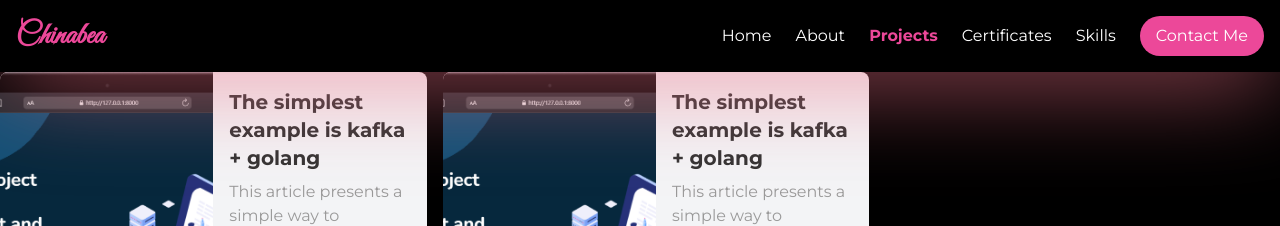
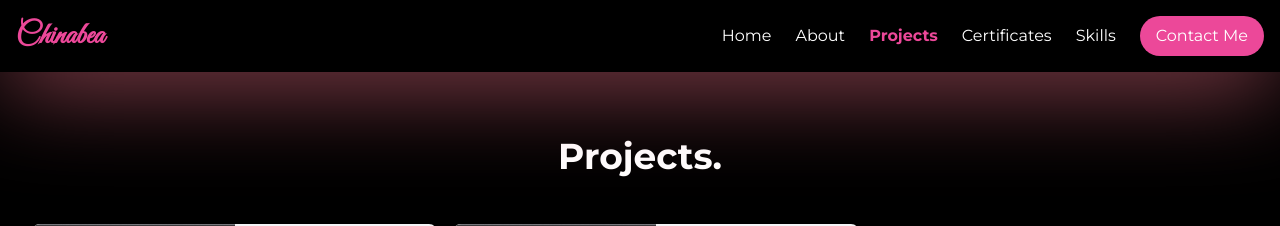
Before and after one commit to chinabea/MyWebPortfolio, a Nuxt app: page /projects in a window 1280 px wide. Shown: the top 226 px of the page. Built offline with nearby package versions, Linux system fonts and the light colour scheme.

Commit message:
update projects

```diff
--- a/pages/projects.vue
+++ b/pages/projects.vue
@@ -1,4 +1,8 @@
 <template>
+  <div class="mt-8"></div>
+  <div class="bg-background text-foreground min-h-screen p-8 flex flex-col items-center">
+    <h1 class="text-4xl font-bold font-montserrat mb-4">Projects.</h1>
+    <div class="mb-8"></div>
     <div class="flex flex-wrap gap-4">
         <CardComponent
             v-for="(project, index) in projects"
@@ -8,6 +12,7 @@
             :imageSource="projectImage"
         />
     </div>
+</div>
 </template>
 
 <script>
```
